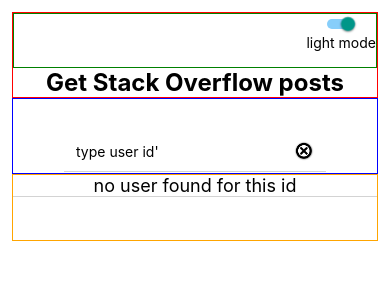
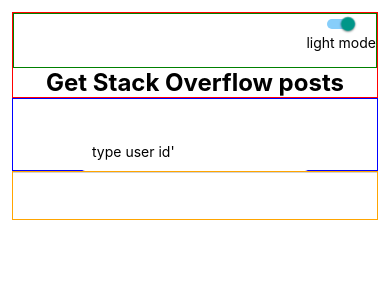
Before and after one commit to ah584d/crs, a React Native app in the folder stkOverflow/: screen / in a window 390 px wide. Shown: the top 300 px of the page. Built offline with nearby package versions, Linux system fonts and the light colour scheme.

Commit message:
improving UX

```diff
--- a/stkOverflow/src/components/common/InputField.tsx
+++ b/stkOverflow/src/components/common/InputField.tsx
@@ -9,33 +9,36 @@
 }
 
 export const InputField = ({ onTextChanged, editable }: InputFieldProps): ReactElement => {
-  const [text, setText] = useState(''); // avraham to improve
+  const [searchedId, setSearchedId] = useState(''); // avraham to improve
 
   // We must define this color here because of the condition below (!editable) which leads to hook warning.
   const editFieldBackGroundColor = StkColors().crimson;
+  const imageBackgrndColor = StkColors().white;
 
   return (
     <View style={styles.container}>
       <View style={[styles.inputWrapper, { borderBottomColor: StkColors().lightgray }]}>
         <TextInput
-          style={[styles.input, { backgroundColor: editable ? StkColors().white : StkColors().lightsteelblue, color: StkColors().black }]}
+          style={[styles.input, { backgroundColor: editable ? StkColors().white : StkColors().lightgray, color: StkColors().black }]}
           editable={editable}
           onChangeText={(updatedValue: string) => {
-            setText(updatedValue);
+            setSearchedId(updatedValue);
             onTextChanged(updatedValue);
           }}
           placeholder={en.labels.defaultHint}
           keyboardType={'default'}
-          value={text}
+          value={searchedId}
         />
+        {searchedId ? (
           <TouchableOpacity
             style={styles.resetButtonParent}
             onPress={() => {
-            setText('');
+              setSearchedId('');
               onTextChanged('');
             }}>
-          <Image style={[styles.resetButton, { backgroundColor: StkColors().white }]} source={require('../../assets/png/close.png')} />
+            <Image style={[styles.resetButton, { backgroundColor: imageBackgrndColor }]} source={require('../../assets/png/close.png')} />
           </TouchableOpacity>
+        ) : null}
       </View>
       {!editable ? (
         <View style={styles.statusWrapper}>
--- a/stkOverflow/src/components/root/Root.tsx
+++ b/stkOverflow/src/components/root/Root.tsx
@@ -14,6 +14,7 @@
 export const RootScreen = (): ReactElement => {
   const [loading, setLoading] = useState(false);
   const [posts, setPosts] = useState<Record<string, unknown>[]>();
+  const [searchedId, setSearchedId] = useState<string>();
 
   // Stop the invocation of the debounced function after component unmounting
   useEffect(() => {
@@ -24,9 +25,12 @@
 
   const isListAvailable = posts && posts.length > 0;
 
+  const displayNoResult = (): boolean => !loading && !!(searchedId && searchedId.length > 0);
+
   const { owner: { display_name, reputation, profile_image, accept_rate } = {} as any } = posts?.[0] ?? {}; // avraham fix type
 
   const fetchUserData = async (inputFiledValue: string): Promise<void> => {
+    setSearchedId(inputFiledValue);
     if (!inputFiledValue || inputFiledValue.length === 0) {
       setPosts([]);
       return;
@@ -55,9 +59,9 @@
         <View style={styles.listWrapper}>
           {isListAvailable ? (
             <UserSummary name={display_name} reputation={reputation} acceptRate={accept_rate} avatar={profile_image} />
-          ) : (
+          ) : displayNoResult() ? (
             <Text style={[styles.noUserText, { color: StkColors().black }]}>{en.labels.noUser}</Text>
-          )}
+          ) : null}
           <PostsList posts={posts} />
         </View>
       </View>
--- a/stkOverflow/src/services/logic.ts
+++ b/stkOverflow/src/services/logic.ts
@@ -17,7 +17,4 @@
 
 export const buildUrl = (uid: string, params?: Record<string, string>): string => `${apiRoutes.STK_OVERFLOW.PROFILE}/${uid}/questions?order=desc&sort=activity&site=stackoverflow`;
 
-export const getHtmlContent = (htmlEncocedContent: string): string => {
-  console.log(decode(htmlEncocedContent));
-  return decode(htmlEncocedContent);
-};
+export const getHtmlContent = (htmlEncocedContent: string): string => decode(htmlEncocedContent);
```
Also changed, not shown: 1 other file (tests, documents, lock files or other folders). Lines whose indentation alone changed are shown as unchanged.
